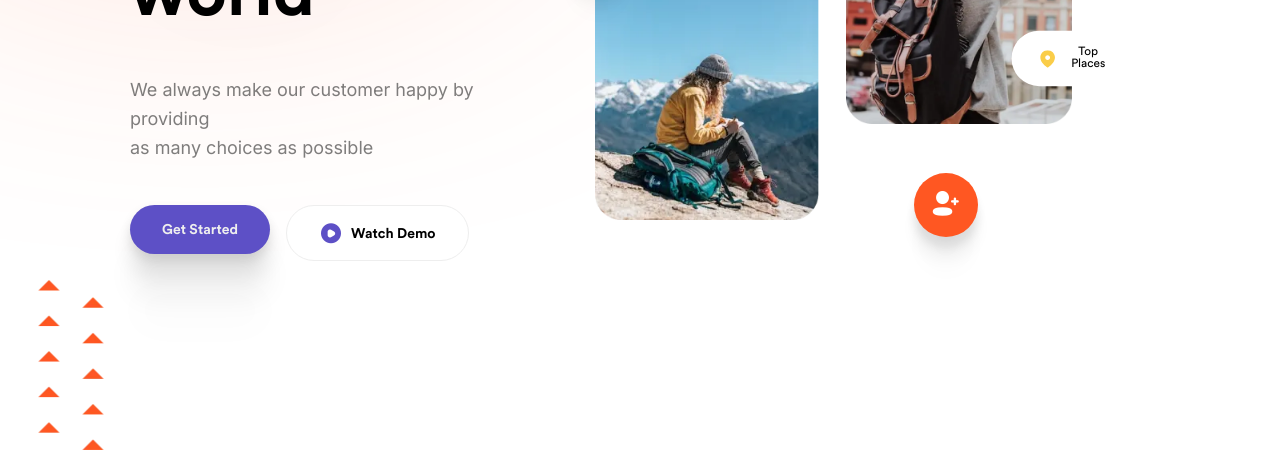
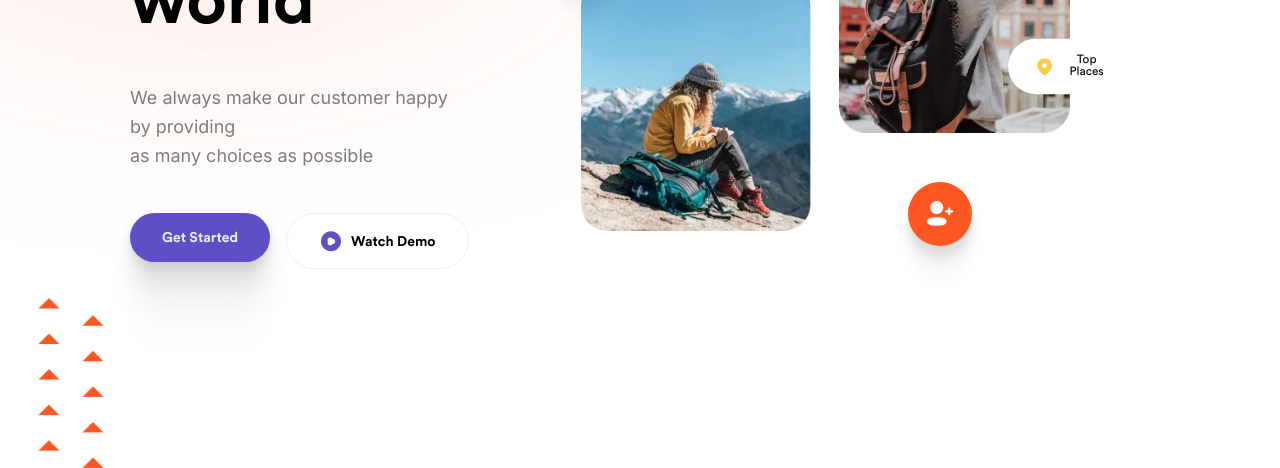
Before and after one commit to jtg-inductions-fe/FE-Assignment-1-Sushant-Gupta-UID00820-2026, a website built with Vite: page index.html in a window 1280 px wide. Shown: the part 664-1132 px from the top of the page. Built offline with nearby package versions, Linux system fonts and the light colour scheme; files whose address does not match are found by name.

Commit message:
[SG_A1_02]: Improved pixel perfect.

```diff
--- a/src/styles/layouts/_hero.scss
+++ b/src/styles/layouts/_hero.scss
@@ -25,7 +25,7 @@
         @include abs.desktop-screen {
             margin: 0;
             max-height: abs.rem(713);
-            flex: 2.03;
+            flex: 2.37;
         }
     }
 
@@ -145,7 +145,7 @@
 
     &__content {
         width: 100%;
-        flex: 1.1;
+        flex: 1.2;
         min-width: 0;
 
         @include abs.tablet-screen {
@@ -153,7 +153,7 @@
         }
 
         @include abs.desktop-screen {
-            margin-top: abs.rem(60);
+            margin-top: abs.rem(68);
             text-align: left;
             max-height: abs.rem(713);
             min-width: 0;
@@ -279,7 +279,7 @@
         }
 
         @include abs.desktop-screen {
-            bottom: -28.5%;
+            bottom: -29.5%;
         }
     }
 
```
